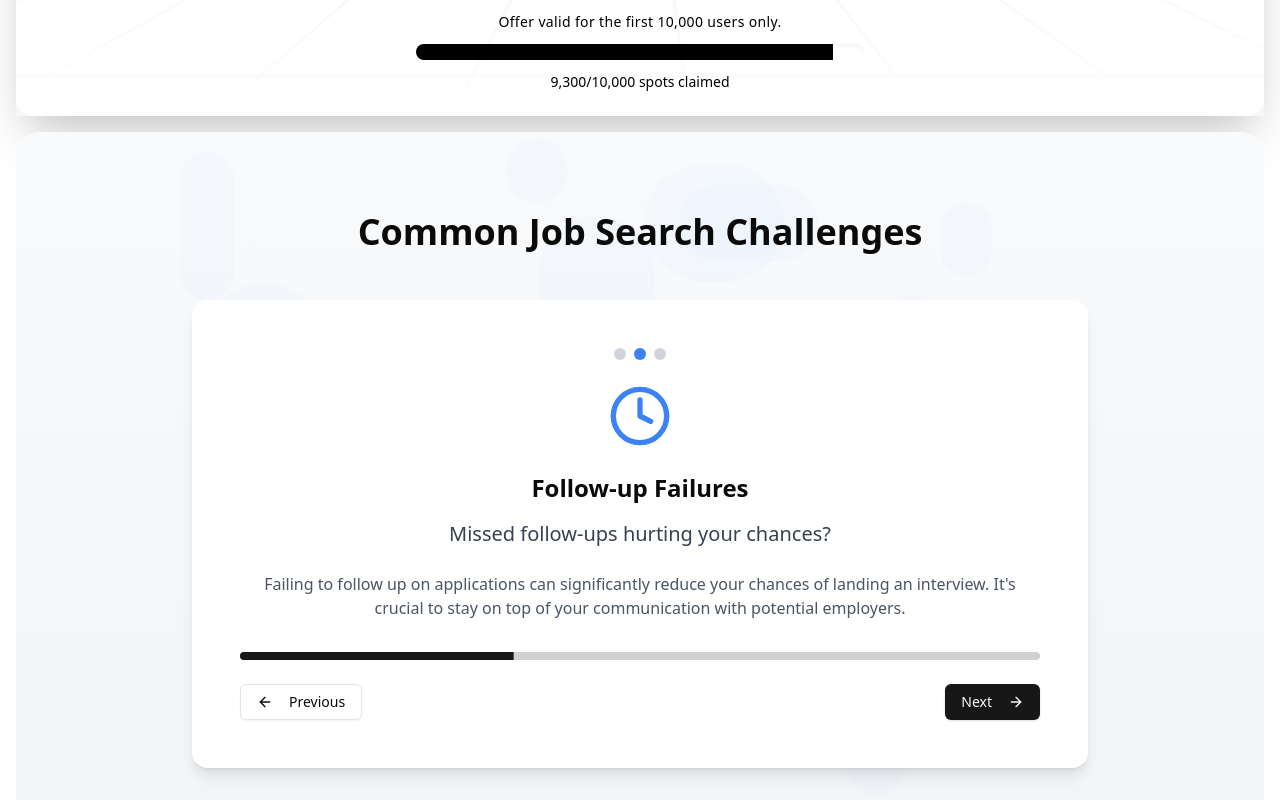
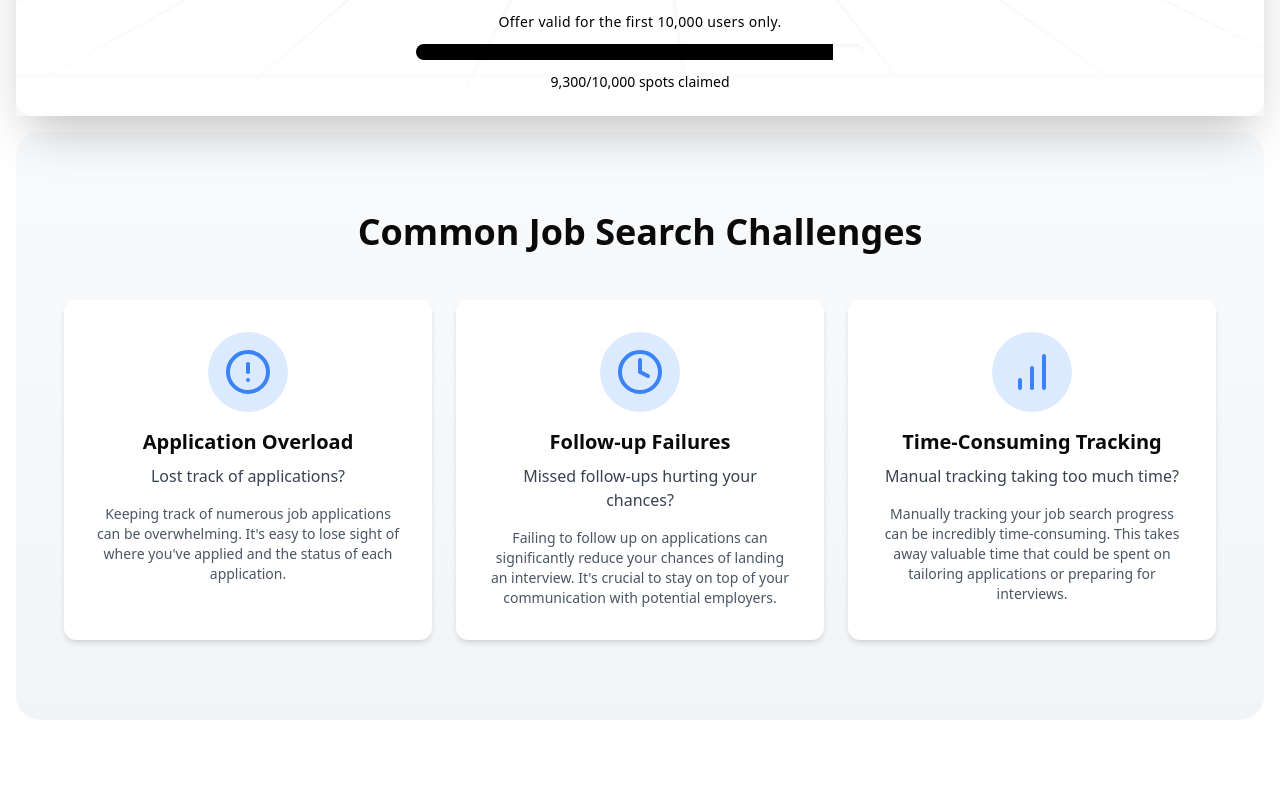
Before and after one commit to rambabu-143/zaplanding, a Next.js app: page / in a window 1280 px wide. Shown: the part 500-1300 px from the top of the page. Built offline with nearby package versions, Linux system fonts and the light colour scheme.

Commit message:
changed the problem section to display the cards

```diff
--- a/src/app/page.tsx
+++ b/src/app/page.tsx
@@ -1,7 +1,7 @@
 'use client'
 import { Navbar } from '@/components/navbar'
 import { Hero } from '@/components/hero'
-import { EnhancedMultiStepJobChallenges } from '@/components/problem-statement'
+import { JobChallengesCards } from '@/components/problem-statement'
 import { SolutionOverview } from '@/components/solution-overview'
 import { ExclusiveOffer } from '@/components/exclusive-offer'
 import { Features } from '@/components/features'
@@ -23,7 +23,7 @@ export default function Home() {
 
       {/* Problem Statement Section */}
       <section id="problem-statement">
-        <EnhancedMultiStepJobChallenges />
+        <JobChallengesCards />
       </section>
 
       {/* Solution Overview Section */}
--- a/src/components/problem-statement.tsx
+++ b/src/components/problem-statement.tsx
@@ -1,141 +1,63 @@
-"use client"
-import React from "react"
-import { useState, useEffect } from "react"
-import { motion, AnimatePresence } from "framer-motion"
-import { AlertCircle, Clock, BarChart, ArrowRight, ArrowLeft } from 'lucide-react'
-import { Button } from "@/components/ui/button"
-import { Progress } from "./ui/progress"
+"use client";
+
+import React from "react";
+import { AlertCircle, Clock, BarChart } from "lucide-react";
 
 const challenges = [
   {
     title: "Application Overload",
     text: "Lost track of applications?",
     icon: AlertCircle,
-    description: "Keeping track of numerous job applications can be overwhelming. It's easy to lose sight of where you've applied and the status of each application."
+    description:
+      "Keeping track of numerous job applications can be overwhelming. It's easy to lose sight of where you've applied and the status of each application.",
   },
   {
     title: "Follow-up Failures",
     text: "Missed follow-ups hurting your chances?",
     icon: Clock,
-    description: "Failing to follow up on applications can significantly reduce your chances of landing an interview. It's crucial to stay on top of your communication with potential employers."
+    description:
+      "Failing to follow up on applications can significantly reduce your chances of landing an interview. It's crucial to stay on top of your communication with potential employers.",
   },
   {
     title: "Time-Consuming Tracking",
     text: "Manual tracking taking too much time?",
     icon: BarChart,
-    description: "Manually tracking your job search progress can be incredibly time-consuming. This takes away valuable time that could be spent on tailoring applications or preparing for interviews."
+    description:
+      "Manually tracking your job search progress can be incredibly time-consuming. This takes away valuable time that could be spent on tailoring applications or preparing for interviews.",
   },
-]
+];
 
-export function EnhancedMultiStepJobChallenges() {
-  const [currentStep, setCurrentStep] = useState(0)
-  const [progress, setProgress] = useState(0)
-
-  useEffect(() => {
-    const timer = setInterval(() => {
-      setProgress((oldProgress) => {
-        if (oldProgress === 100) {
-          setCurrentStep((prevStep) => (prevStep + 1) % challenges.length)
-          return 0
-        }
-        return Math.min(oldProgress + 2, 100)
-      })
-    }, 100)
-
-    return () => clearInterval(timer)
-  }, [currentStep])
-
-  const nextStep = () => {
-    setCurrentStep((prevStep) => (prevStep + 1) % challenges.length)
-    setProgress(0)
-  }
-
-  const prevStep = () => {
-    setCurrentStep((prevStep) => (prevStep - 1 + challenges.length) % challenges.length)
-    setProgress(0)
-  }
-
+export function JobChallengesCards() {
   return (
-    <section className="py-20 bg-gradient-to-b from-gray-50 to-gray-100 rounded-3xl relative overflow-hidden">
-      <motion.div
-        className="absolute inset-0 z-0"
-        initial={{ opacity: 0 }}
-        animate={{ opacity: 1 }}
-
-      >
-        {[...Array(20)].map((_, i) => (
-          <motion.div
-            key={i}
-            className="absolute bg-blue-200 rounded-full"
-            style={{
-              width: Math.random() * 100 + 50,
-              height: Math.random() * 100 + 50,
-              top: `${Math.random() * 100}%`,
-              left: `${Math.random() * 100}%`,
-            }}
-            initial={{ scale: 0, opacity: 0 }}
-            animate={{ scale: 1, opacity: 0.1 }}
-
-          />
-        ))}
-      </motion.div>
-      <div className="container mx-auto px-6 relative z-10">
+    <section className="py-20 bg-gradient-to-b from-gray-50 to-gray-100 rounded-3xl">
+      <div className="container mx-auto px-6">
         <h2 className="text-3xl md:text-4xl font-bold text-center mb-12">
           Common Job Search Challenges
         </h2>
-        <div className="max-w-4xl mx-auto">
-          <AnimatePresence mode="wait">
-            <motion.div
-              key={currentStep}
-              initial={{ opacity: 0, y: 20 }}
-              animate={{ opacity: 1, y: 0 }}
-              exit={{ opacity: 0, y: -20 }}
-              transition={{ duration: 0.5 }}
-              className="bg-white rounded-2xl shadow-lg p-8 md:p-12"
+        <div className="grid gap-6 sm:grid-cols-1 md:grid-cols-2 lg:grid-cols-3 max-w-6xl mx-auto">
+          {challenges.map((challenge, index) => (
+            <div
+              key={index}
+              className="bg-white rounded-xl shadow-md p-8 text-center flex flex-col items-center"
             >
-              <div className="flex items-center justify-center mb-6">
-                {challenges.map((_, index) => (
-                  <motion.div
-                    key={index}
-                    className={`w-3 h-3 rounded-full mx-1 ${
-                      index === currentStep ? "bg-blue-500" : "bg-gray-300"
-                    }`}
-                    initial={{ scale: 1 }}
-                    animate={{ scale: index === currentStep ? [1, 1.2, 1] : 1 }}
-                    transition={{ duration: 0.5 }}
-                  />
-                ))}
+              {/* Icon */}
+              <div className="bg-blue-100 p-4 rounded-full mb-4">
+                {React.createElement(challenge.icon, {
+                  className: "w-12 h-12 text-blue-500",
+                })}
               </div>
-              <motion.div
-                className="flex items-center justify-center mb-6"
-
-              >
-                {React.createElement(challenges[currentStep].icon, {
-                  className: "w-16 h-16 text-blue-500",
-                })}
-              </motion.div>
-              <h3 className="text-2xl font-semibold text-center mb-4">
-                {challenges[currentStep].title}
+              {/* Title */}
+              <h3 className="text-xl font-semibold mb-2">
+                {challenge.title}
               </h3>
-              <p className="text-xl text-gray-700 text-center mb-6">
-                {challenges[currentStep].text}
-              </p>
-              <p className="text-gray-600 text-center mb-8">
-                {challenges[currentStep].description}
-              </p>
-              <Progress value={progress} className="mb-6" />
-              <div className="flex justify-between items-center">
-                <Button onClick={prevStep} variant="outline">
-                  <ArrowLeft className="mr-2 h-4 w-4" /> Previous
-                </Button>
-                <Button onClick={nextStep}>
-                  Next <ArrowRight className="ml-2 h-4 w-4" />
-                </Button>
-              </div>
-            </motion.div>
-          </AnimatePresence>
+              {/* Text */}
+              <p className="text-gray-700 mb-4">{challenge.text}</p>
+              {/* Description */}
+              <p className="text-gray-600 text-sm">{challenge.description}</p>
+            </div>
+          ))}
         </div>
       </div>
     </section>
-  )
+  );
 }
```
